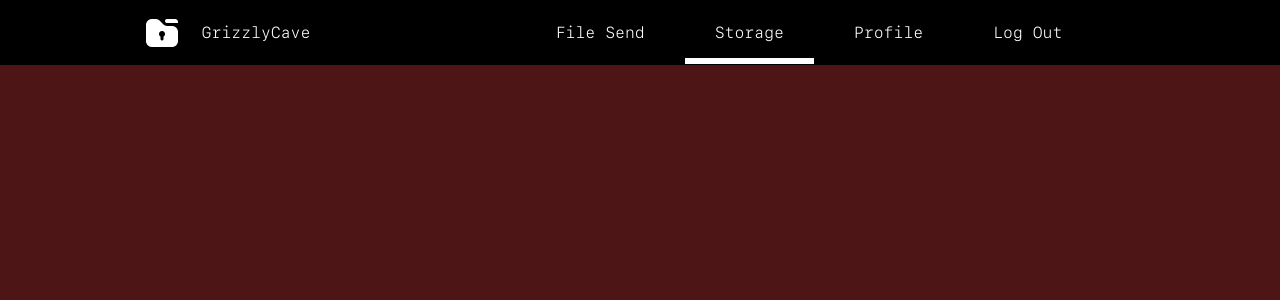
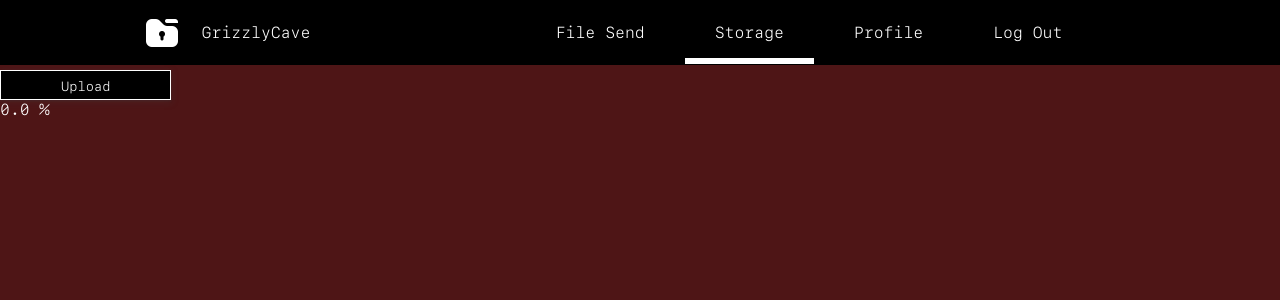
Before and after one commit to AnonymousGrizzly/Grizzly-Cave, a React (Create React App) app in the folder grizzlycave/: page /storage in a window 1280 px wide. Shown: the top 300 px of the page. Built offline with nearby package versions, Linux system fonts and the light colour scheme; no server answers; sample sign-in values are in the browser's storage.

Commit message:
file upload, almost done

```diff
--- a/grizzlycave/src/pages/Storage.jsx
+++ b/grizzlycave/src/pages/Storage.jsx
@@ -1,36 +1,57 @@
-import React, { useEffect, useState } from 'react';
-import "../designs/Storage.css";
-import useAuth from '../hooks/useAuth';
+import React, { useRef, useState } from 'react';
+import Button from '../components/Button';
+import '../designs/Storage.css';
+import { FileService } from '../services/file';
 
 function Storage() {
-  const [userData, setUserData] = useState({});
-  const { getProfileData, user } = useAuth();
+  const fileInput = useRef();
+  const [progress, setProgress] = useState(0);
 
-  useEffect(() => {
-    getProfileData().then((data) => setUserData(data));
-  }, [user]);
+  const onClick = () => {
+    fileInput.current.click();
+  };
 
+  const onFiles = async () => {
+    const file = fileInput.current.files[0];
 
-  return <div>
-      <div className='storage-cntnr'>
-        <div className='storagetitle-cntnr'>
+    if (!file) return;
+
+    await FileService.uploadFile(file, (pr) => {
+      setProgress(pr);
+    });
+  };
+
+  return (
+    <div>
+      <div className="storage-cntnr">
+        <div className="storagetitle-cntnr">
           <h1>File Storage</h1>
         </div>
-        <div className='files-cntnr'>
+        <div className="files-cntnr"></div>
+        <div className="control-panel">
+          <Button
+            className={'secondary-btn'}
+            onClick={onClick}
+            text={'Upload'}
+          ></Button>
 
-        </div>
-        <div className='control-panel'>
-          <ul className=''>
-            <li>
-
-            </li>
-            <li>
-
-            </li>
+          <div>{progress.toFixed(1)} %</div>
+          <ul className="">
+            <li></li>
+            <li></li>
           </ul>
         </div>
       </div>
-  </div>;
+      <input
+        type="file"
+        ref={fileInput}
+        onChange={onFiles}
+        style={{
+          display: 'none',
+        }}
+      />
+    </div>
+  );
 }
 
 export default Storage;
--- /dev/null
+++ b/grizzlycave/src/services/file.js
@@ -0,0 +1,22 @@
+import axios from 'axios';
+
+const BASEURL = 'http://localhost:3001/grizzlyphp/api/';
+
+export class FileService {
+  static async uploadFile(file, changeProgress) {
+    const formData = new FormData();
+    formData.append('uploadedFile', file);
+    formData.append('token', localStorage.getItem('PHPTOKEN'));
+
+    await axios.post(`${BASEURL}/FileSystem/file_upload.php`, formData, {
+      headers: {
+        'Content-Type': 'multipart/form-data',
+      },
+      onUploadProgress: (progressEvent) => {
+        const progress = progressEvent.loaded / progressEvent.total;
+
+        changeProgress(progress * 100);
+      },
+    });
+  }
+}
```
